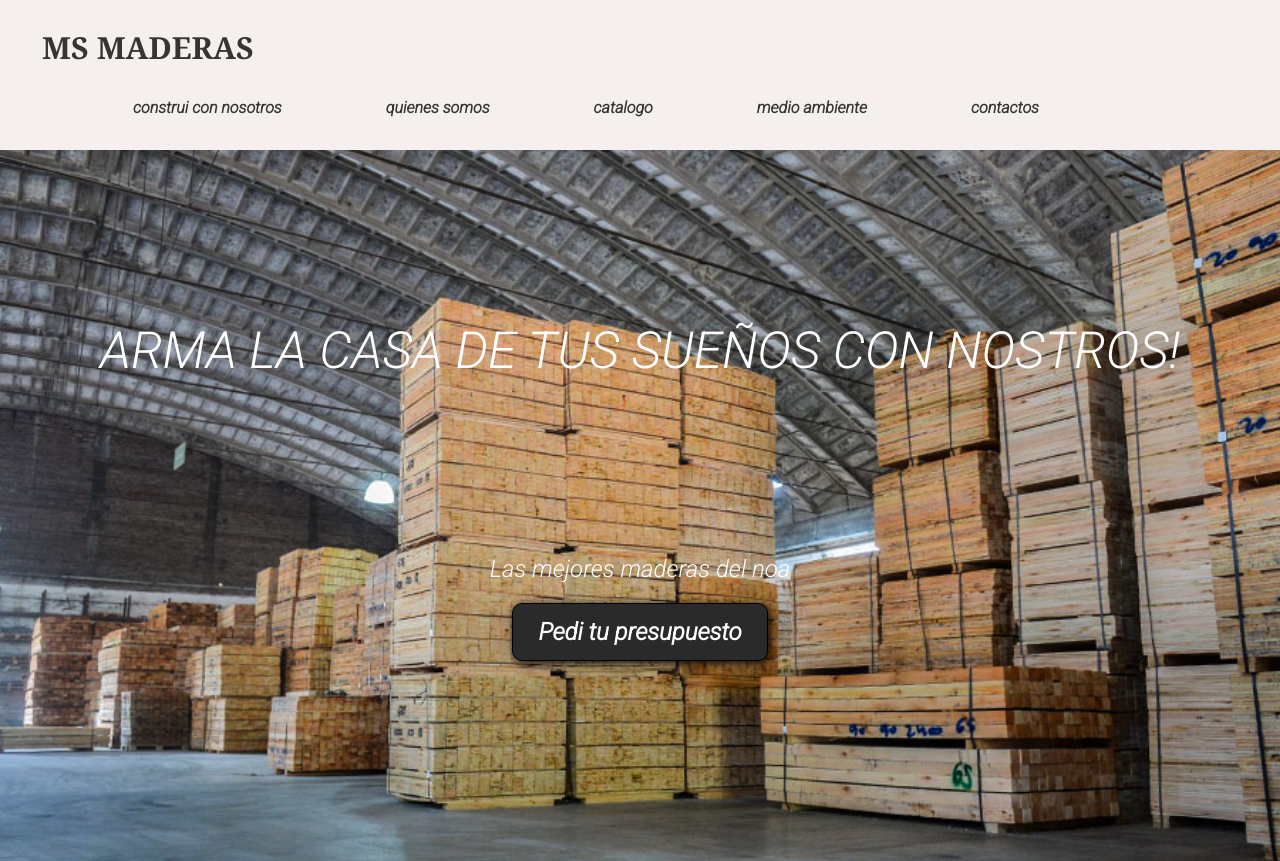
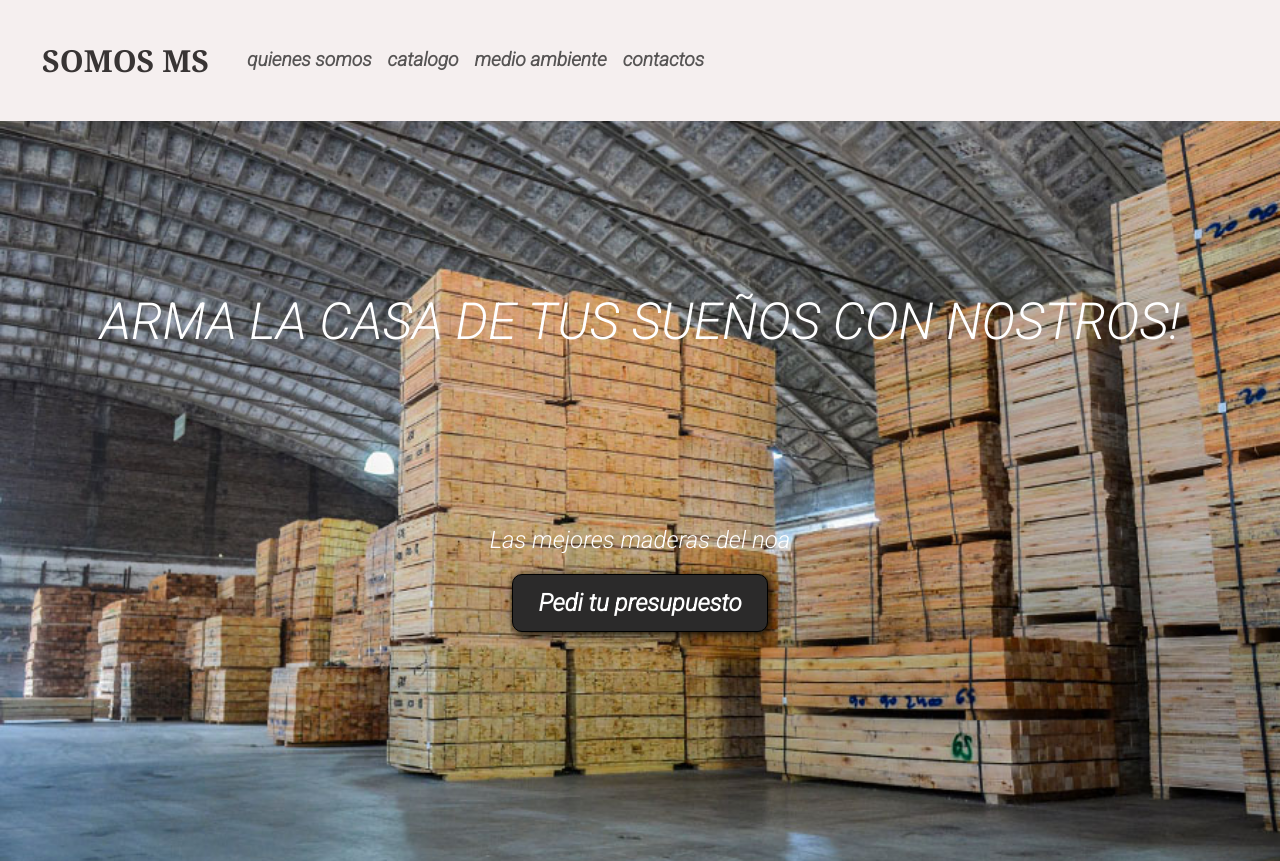
Before and after one commit to FacuGraells/PreEntrega2, a plain HTML site: page index.html in a window 1280 px wide. Shown: the top 861 px of the page. Drawn offline with nearby package versions, Linux system fonts and the light colour scheme.

Commit message:
finalizada navbar de la pagina estilizada con bootstrap

```diff
--- a/index.css
+++ b/index.css
@@ -50,12 +50,14 @@ header ul{
     display: flex;
     flex-direction: row;
     justify-content: space-evenly;
-    margin: 0;
+    margin-top: 30px;
 }
 
 header div nav ul li {
     text-align: center;
     padding-bottom: 30px ;
+    font-weight: bold;
+    font-size: 1.2em;
 }
 
 header a{
@@ -99,15 +101,15 @@ header a:hover{
     flex-direction: column;
     align-items: center;
     justify-content: center;
+}
 
-
-}
 
 
 /* estilado de la tercera seccion #catalogo */
 
 .catalogo{
     text-align: center;
+    margin-top: 10px;
 }
 
 /* estilado de la cuarta seccion #medio-ambiente */
--- a/index.html
+++ b/index.html
@@ -16,21 +16,37 @@
 
 </head>
 <body>
-  <header>
-    <div class="container">
-        <p class="logo">MS MADERAS</p>
-        <nav>
-          <ul>
-            <li><a href="#">construi con nosotros</a></li>
-            <li><a href="./somosms.html"> quienes somos</a></li>
-            <li><a href="./catalogo.html">catalogo</a></li>
-            <li> <a href="./medioambiente.html">medio ambiente</a></li>
-            <li><a href="./contactos.html">contactos</a></li>
-          </ul>
-        </nav>
+    <header>
+      <div class=" container-fluid ">
+          <div class="row ">
+              <nav class="navbar navbar-expand-lg ">
+                  <div class="container-fluid">
+                    <a class="navbar-brand logo" href="./index.html">SOMOS MS</a>
+                    <button class="navbar-toggler" type="button" data-bs-toggle="collapse" data-bs-target="#navbarNav" aria-controls="navbarNav" aria-expanded="false" aria-label="Toggle navigation">
+                      <span class="navbar-toggler-icon"></span>
+                    </button>
+                    <div class="collapse navbar-collapse" id="navbarNav">
+                      <ul class="navbar-nav">
+                        <li class="nav-item">
+                          <a class="nav-link " aria-current="page" href="./somosms.html">quienes somos</a>
+                        </li>
+                        <li class="nav-item">
+                          <a class="nav-link" href="./catalogo.html">catalogo</a>
+                        </li>
+                        <li class="nav-item">
+                          <a class="nav-link" href="./medioambiente.html">medio ambiente</a>
+                        </li>
+                        <li class="nav-item">
+                          <a class="nav-link" href="./contactos.html">contactos</a>
+                        </li>
 
-    </div>
-  </header>
+                      </ul>
+                    </div>
+                  </div>
+                </nav>
+          </div>
+      </div>
+    </header>
     <section class="hero">
       <h1>ARMA LA CASA DE TUS SUEÑOS CON NOSTROS!</h1>
         <P>Las mejores maderas del noa</P>
```
Also changed, not shown: catalogo.html (+29 -12 lines), contactos.html (+29 -12 lines), medioambiente.html (+28 -11 lines), somosms.html (+28 -12 lines).
